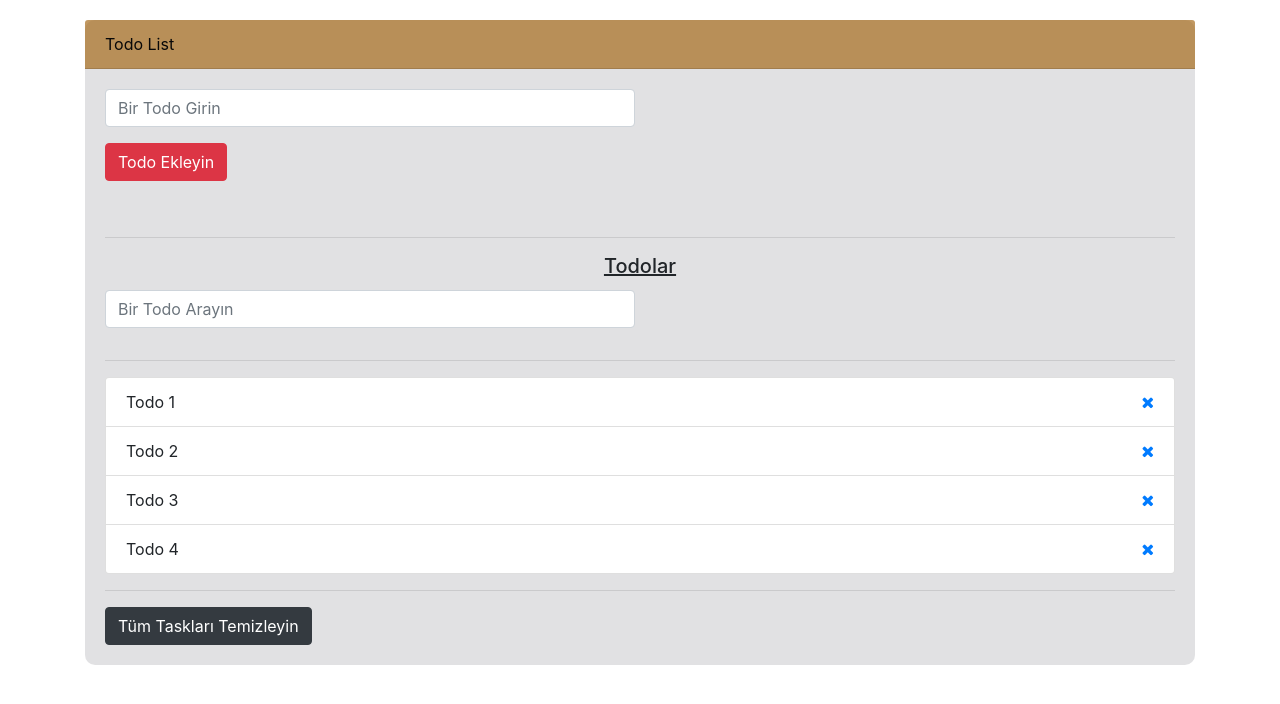
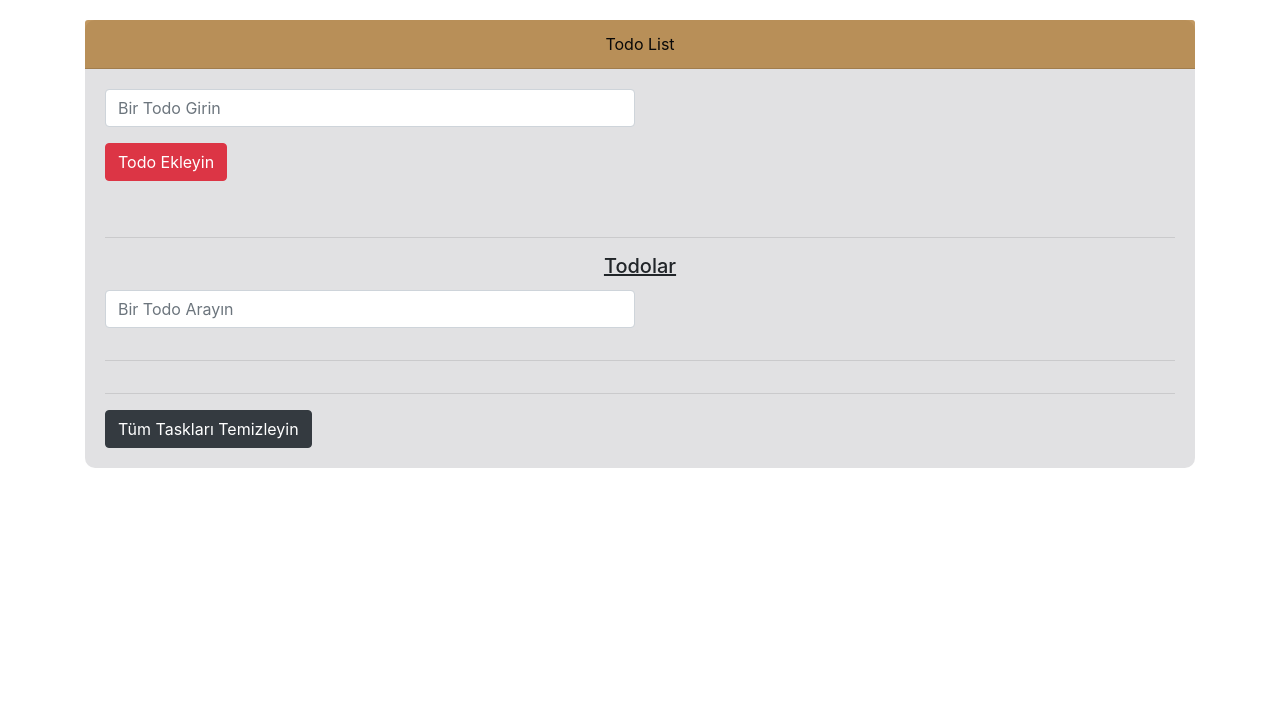
Before and after one commit to fatihguzel/Todo-List, a plain HTML site: page index.html in a window 1280 px wide. Drawn offline with nearby package versions, Linux system fonts and the light colour scheme.

Commit message:
Update index.html

```diff
--- a/index.html
+++ b/index.html
@@ -13,7 +13,7 @@
     <div class="container" style ="margin-top:20px;">
 
         <div class="card-row">
-            <div class="card-header" style="color: rgb(8, 8, 8);">  Todo List</div>
+            <div class="card-header" style="color: rgb(8, 8, 8); text-align: center;">  Todo List</div>
                 <div class="card-body">
                     <form id = "todo-form" name="form">
                         <div class="form-row">
@@ -37,34 +37,17 @@
 
                     <hr>
                     <ul class="list-group">
-                        <li class="list-group-item d-flex justify-content-between">
+                        <!-- <li class="list-group-item d-flex justify-content-between">
                             Todo 1
                             <a href = "#" class ="delete-item">
                                 <i class = "fa fa-remove"></i>
                             </a>
 
-                        </li>
-                        <li class="list-group-item d-flex justify-content-between">
-                            Todo 2
-                            <a href = "#" class ="delete-item">
-                                <i class = "fa fa-remove"></i>
-                            </a>
+                        </li> -->
 
-                        </li>
-                        <li class="list-group-item d-flex justify-content-between">
-                            Todo 3
-                            <a href = "#" class ="delete-item">
-                                <i class = "fa fa-remove"></i>
-                            </a>
 
-                        </li>
-                        <li class="list-group-item d-flex justify-content-between">
-                            Todo 4
-                            <a href = "#" class ="delete-item">
-                                <i class = "fa fa-remove"></i>
-                            </a>
 
-                        </li>
+
                     </ul>
                     <hr>
                     <a id = "clear-todos" class="btn btn-dark" href="#">Tüm Taskları Temizleyin</a>
@@ -79,6 +62,6 @@
     <script src="https://code.jquery.com/jquery-3.2.1.slim.min.js" integrity="sha384-KJ3o2DKtIkvYIK3UENzmM7KCkRr/rE9/Qpg6aAZGJwFDMVNA/GpGFF93hXpG5KkN" crossorigin="anonymous"></script>
     <script src="https://cdnjs.cloudflare.com/ajax/libs/popper.js/1.12.9/umd/popper.min.js" integrity="sha384-ApNbgh9B+Y1QKtv3Rn7W3mgPxhU9K/ScQsAP7hUibX39j7fakFPskvXusvfa0b4Q" crossorigin="anonymous"></script>
     <script src="https://maxcdn.bootstrapcdn.com/bootstrap/4.0.0/js/bootstrap.min.js" integrity="sha384-JZR6Spejh4U02d8jOt6vLEHfe/JQGiRRSQQxSfFWpi1MquVdAyjUar5+76PVCmYl" crossorigin="anonymous"></script>
-    <script src="app.js"></script>
+    <script src="todo.js"></script>
 </body>
 </html>
```
